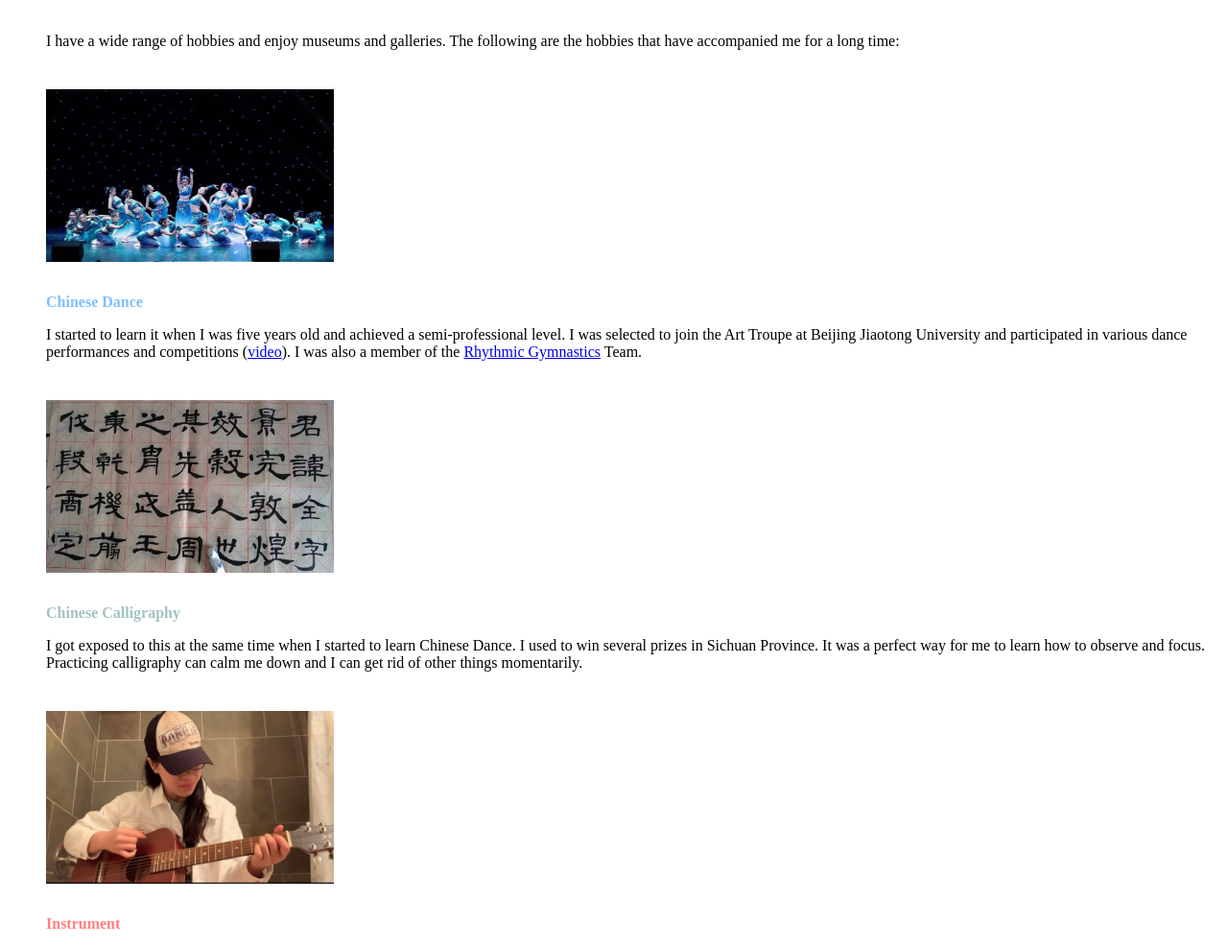
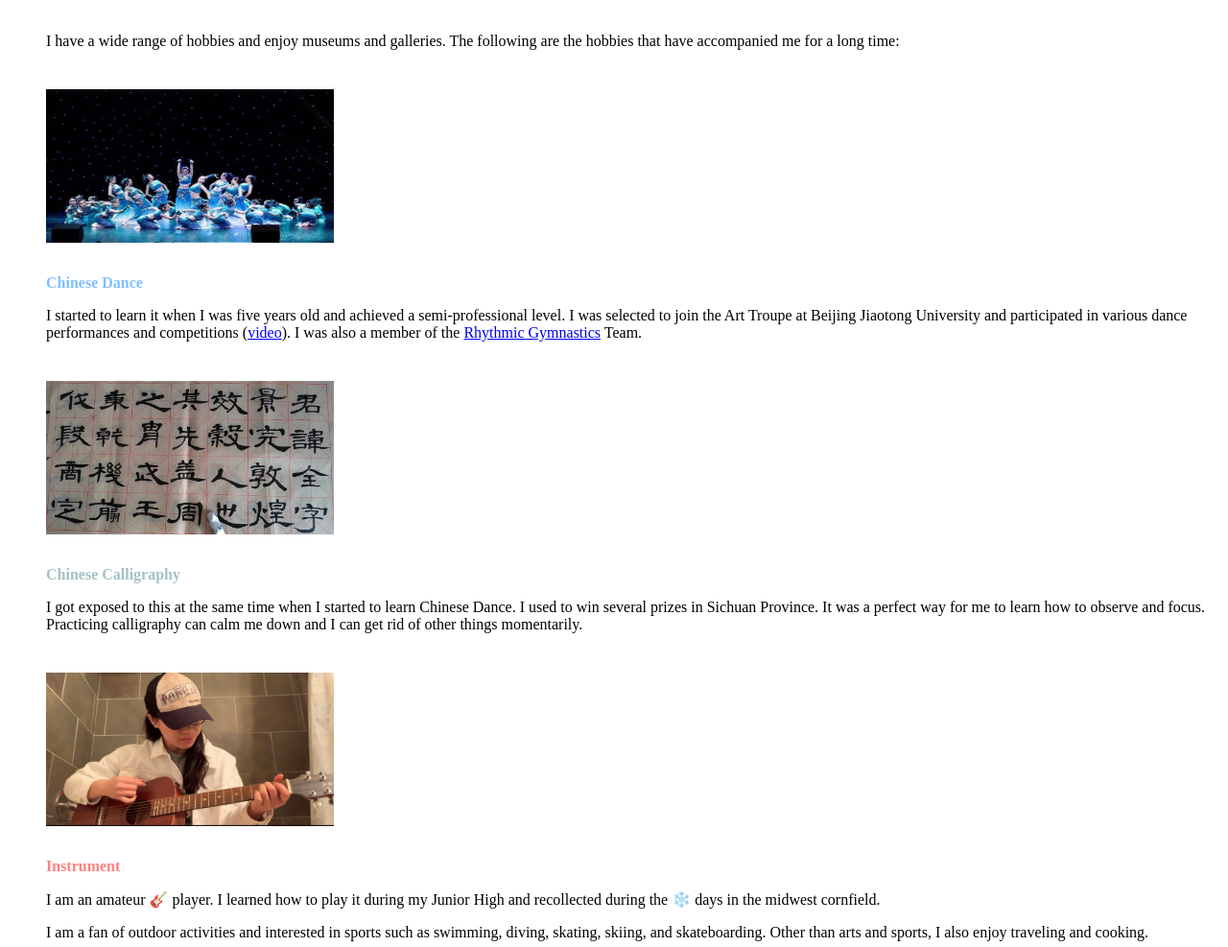
Before and after one commit to YangjiaoChen/YangjiaoChen.github.io, a Jekyll site: the page built from personal.html, in a window 1280 px wide. Shown: the part 108-1095 px from the top of the page at 96% size. Built offline with Jekyll 4.4.1, drawn with Linux system fonts in a browser that asks for light colours.

Commit message:
Update personal.html

```diff
--- a/personal.html
+++ b/personal.html
@@ -29,7 +29,7 @@ title: "Yangjiao Chen: personal"
   <div class="row">
   <div class="col-sm-5">
     <img src="imgs/dance.jpg"  width="300"
-         height="180" style="margin-top: 25px; margin-bottom: 15px" >
+         height="160" style="margin-top: 25px; margin-bottom: 15px" >
   </div>
   <div class="col-sm-5">
       <br />
@@ -44,7 +44,7 @@ I was also a member of the <a href="https://v.youku.com/v_show/id_XODM1MzUxMzY0.
   <div class="row">
   <div class="col-sm-5">
     <img src="imgs/calligraphy.jpg"  width="300"
-         height="180" style="margin-top: 25px; margin-bottom: 15px" >
+         height="160" style="margin-top: 25px; margin-bottom: 15px" >
   </div>
   <div class="col-sm-5">
       <br />
@@ -57,7 +57,7 @@ I was also a member of the <a href="https://v.youku.com/v_show/id_XODM1MzUxMzY0.
 <div class="row">
   <div class="col-sm-5">
     <img src="imgs/guitar.jpg"  width="300"
-         height="180" style="margin-top: 25px; margin-bottom: 15px" >
+         height="160" style="margin-top: 25px; margin-bottom: 15px" >
   </div>
   <div class="col-sm-5">
       <br />
```
